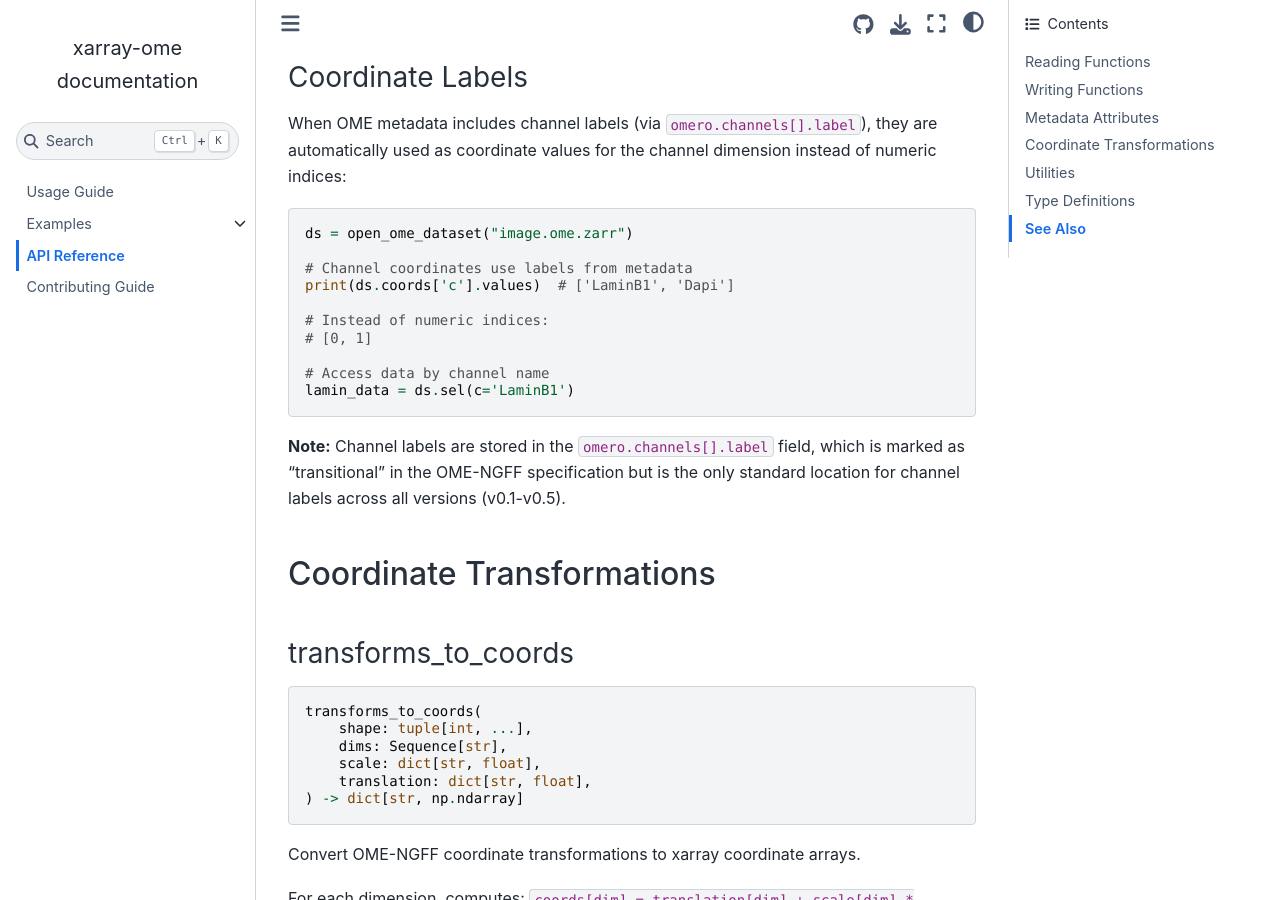
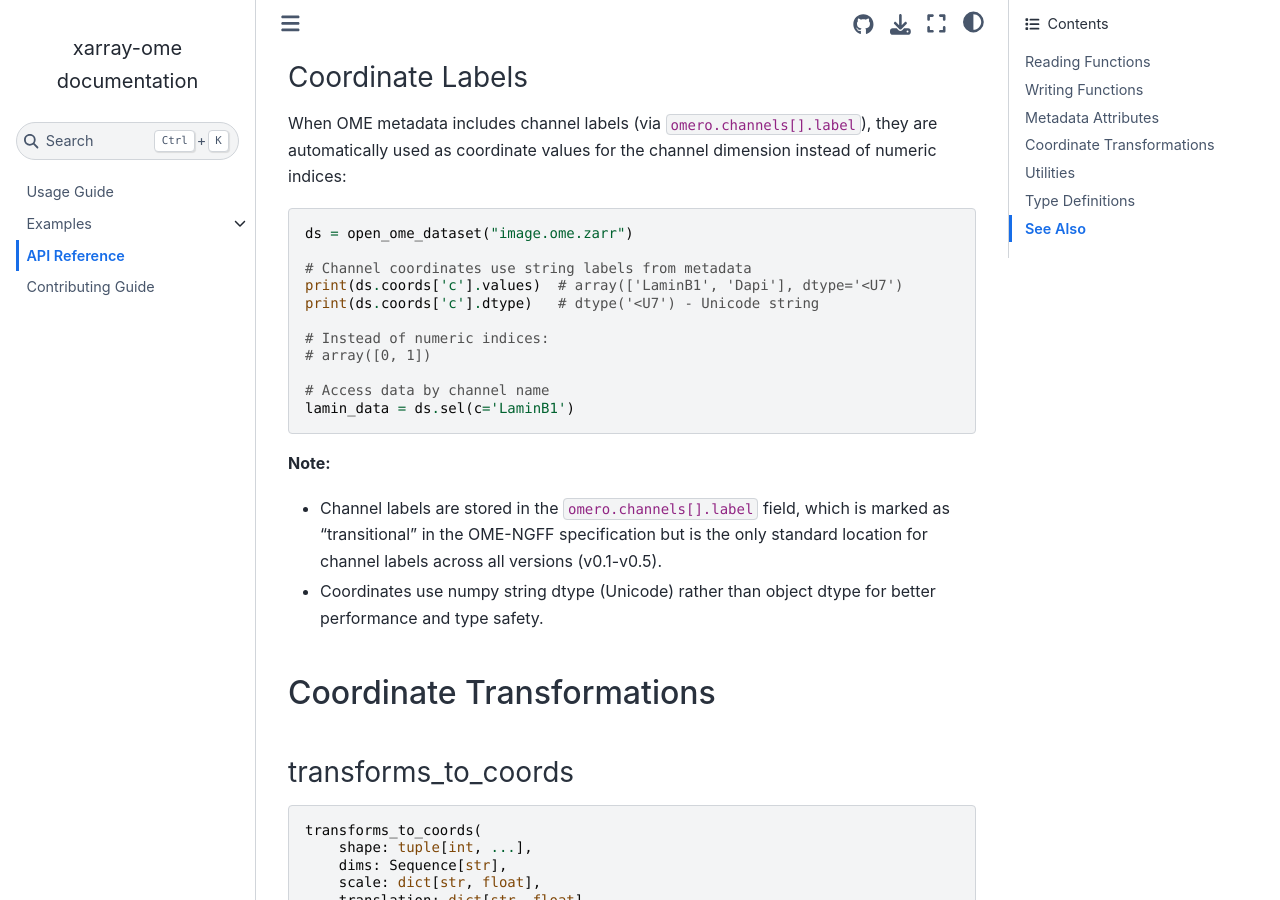
Before and after one commit to ianhi/xarray-ome, a Sphinx documentation site: the page built from docs/api.md, in a window 1280 px wide and 900 px high, scrolled down 6444 px. Built offline with Sphinx 7.4.7 and the Sphinx Book theme 1.1.4, drawn with Linux system fonts in a browser that asks for light colours.

Commit message:
Use string dtype instead of object for channel coordinates
Change channel and time label coordinates from object dtype to numpy
string dtype (Unicode) for better performance and type safety.

Changes:
- transforms.py: Use dtype=str instead of dtype=object for label arrays
- api.md: Document that coordinates use Unicode string dtype
- Add note about performance and type safety benefits

Example output:
  ds.coords['c'].values  # array(['LaminB1', 'Dapi'], dtype='<U7')
  ds.coords['c'].dtype   # dtype('<U7')

String dtype provides:
- Better performance for string operations
- Type safety (prevents mixing types)
- Proper numpy string handling
- Clearer intent in code

All 42 tests passing.

🤖 Generated with [Claude Code](https://claude.com/claude-code)

Co-Authored-By: Claude <noreply@anthropic.com>

````diff
--- a/docs/api.md
+++ b/docs/api.md
@@ -306,17 +306,21 @@ When OME metadata includes channel labels (via `omero.channels[].label`), they a
 ```python
 ds = open_ome_dataset("image.ome.zarr")
 
-# Channel coordinates use labels from metadata
-print(ds.coords['c'].values)  # ['LaminB1', 'Dapi']
+# Channel coordinates use string labels from metadata
+print(ds.coords['c'].values)  # array(['LaminB1', 'Dapi'], dtype='<U7')
+print(ds.coords['c'].dtype)   # dtype('<U7') - Unicode string
 
 # Instead of numeric indices:
-# [0, 1]
+# array([0, 1])
 
 # Access data by channel name
 lamin_data = ds.sel(c='LaminB1')
 ```
 
-**Note:** Channel labels are stored in the `omero.channels[].label` field, which is marked as "transitional" in the OME-NGFF specification but is the only standard location for channel labels across all versions (v0.1-v0.5).
+**Note:**
+
+- Channel labels are stored in the `omero.channels[].label` field, which is marked as "transitional" in the OME-NGFF specification but is the only standard location for channel labels across all versions (v0.1-v0.5).
+- Coordinates use numpy string dtype (Unicode) rather than object dtype for better performance and type safety.
 
 ## Coordinate Transformations
 
````
Also changed, not shown: 1 other file.
